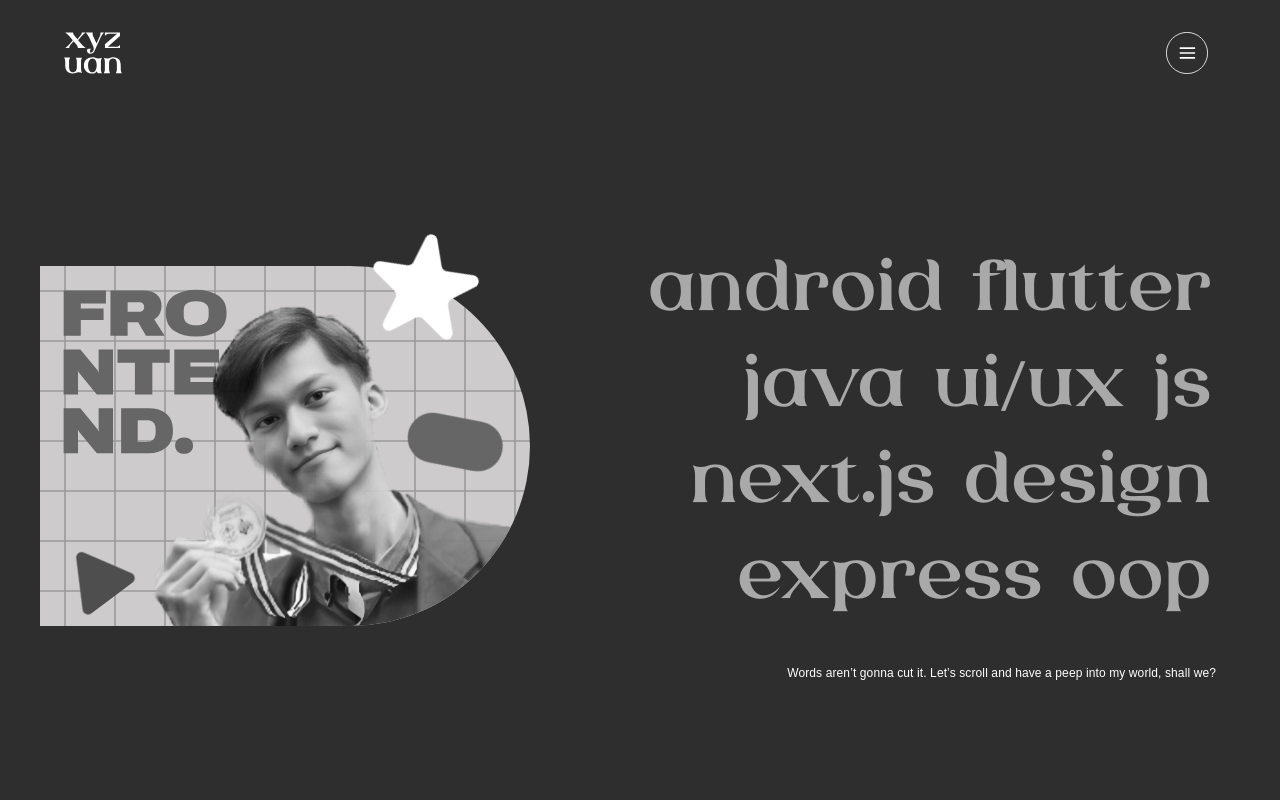
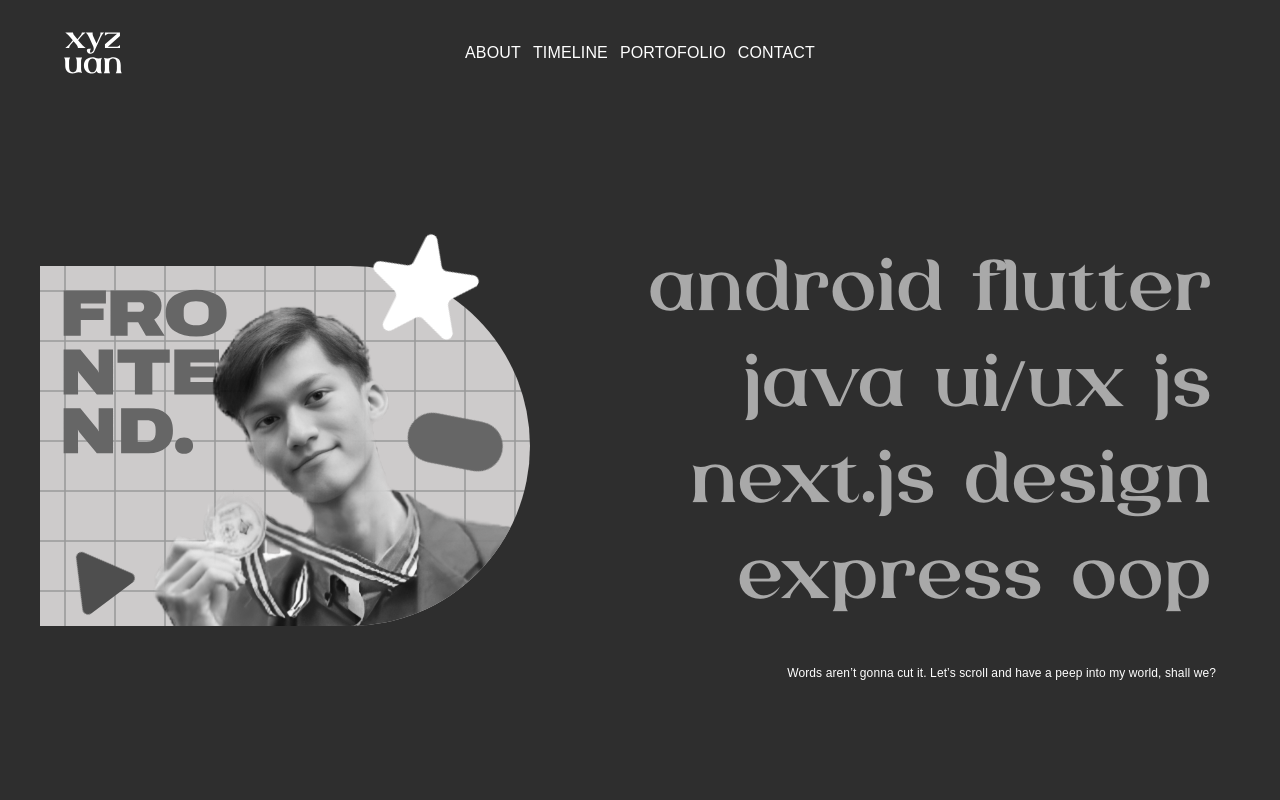
Before and after one commit to xyzuan/xyzuanFtReact, a Next.js app: page / in a window 1280 px wide. Shown: the top 800 px of the page. Built offline with nearby package versions, Linux system fonts and the light colour scheme.

Commit message:
main: header: Responsive header

```diff
--- a/src/app/components/Header.tsx
+++ b/src/app/components/Header.tsx
@@ -13,10 +13,21 @@ import {
 } from "@mui/material";
 import Image from "next/image";
 import { useEffect, useState } from "react";
+import { isMobile } from "../utils/themes";
 
 function Header() {
   const [isSticky, setIsSticky] = useState(false);
   const [showNavbar, setShowNavbar] = useState(false);
+  const [mobile, setMobile] = useState(false);
+
+  const updateIsMobile = () => {
+    setMobile(isMobile());
+  };
+
+  useEffect(() => {
+    updateIsMobile();
+    window.addEventListener("resize", updateIsMobile);
+  }, []);
 
   useEffect(() => {
     const handleScroll = () => {
@@ -41,7 +52,6 @@ function Header() {
           background: "#2e2e2e",
           color: "#fff",
           boxShadow: "none",
-          // height: isSticky ? "80px" : "120px",
           minHeight: "80px",
           borderBottom: isSticky ? "1px solid #666666" : "none",
           transition: "border-color 0.3s ease-in-out, height 0.1s ease-in-out",
@@ -56,17 +66,74 @@ function Header() {
             sx={{
               display: "flex",
               flexDirection: "row",
+              alignItems: "center",
+              justifyContent: "space-between",
             }}
           >
             <Image width="58" height="58" src="/assets/xyzuan.svg" alt="" />
-
-            <Box sx={{ flexGrow: 1 }} />
+            <Grid
+              sx={{
+                display: "flex",
+                flexDirection: "row",
+                alignItems: "center",
+                width: mobile ? 0 : "auto",
+                visibility: mobile ? "hidden" : "visible",
+              }}
+            >
+              <Link href="#about" color="inherit" underline="none">
+                <Typography
+                  sx={{
+                    fontWeight: 100,
+                    padding: "6px",
+                    fontFamily: "Roboto Flex, sans-serif",
+                  }}
+                >
+                  ABOUT
+                </Typography>
+              </Link>
+              <Link href="#timeline" color="inherit" underline="none">
+                <Typography
+                  sx={{
+                    fontWeight: 100,
+                    padding: "6px",
+                    fontFamily: "Roboto Flex, sans-serif",
+                  }}
+                >
+                  TIMELINE
+                </Typography>
+              </Link>
+              <Link href="#portofolio" color="inherit" underline="none">
+                <Typography
+                  sx={{
+                    fontWeight: 100,
+                    padding: "6px",
+                    fontFamily: "Roboto Flex, sans-serif",
+                  }}
+                >
+                  PORTOFOLIO
+                </Typography>
+              </Link>
+              <Link href="#contact" color="inherit" underline="none">
+                <Typography
+                  sx={{
+                    fontWeight: 100,
+                    padding: "6px",
+                    fontFamily: "Roboto Flex, sans-serif",
+                  }}
+                >
+                  CONTACT
+                </Typography>
+              </Link>
+            </Grid>
             <IconButton onClick={toggleNavbar}>
               <Image
                 width="42"
                 height="52"
                 src="/assets/NavBurger.svg"
                 alt=""
+                style={{
+                  visibility: mobile ? "visible" : "hidden",
+                }}
               />
             </IconButton>
           </Container>
```
